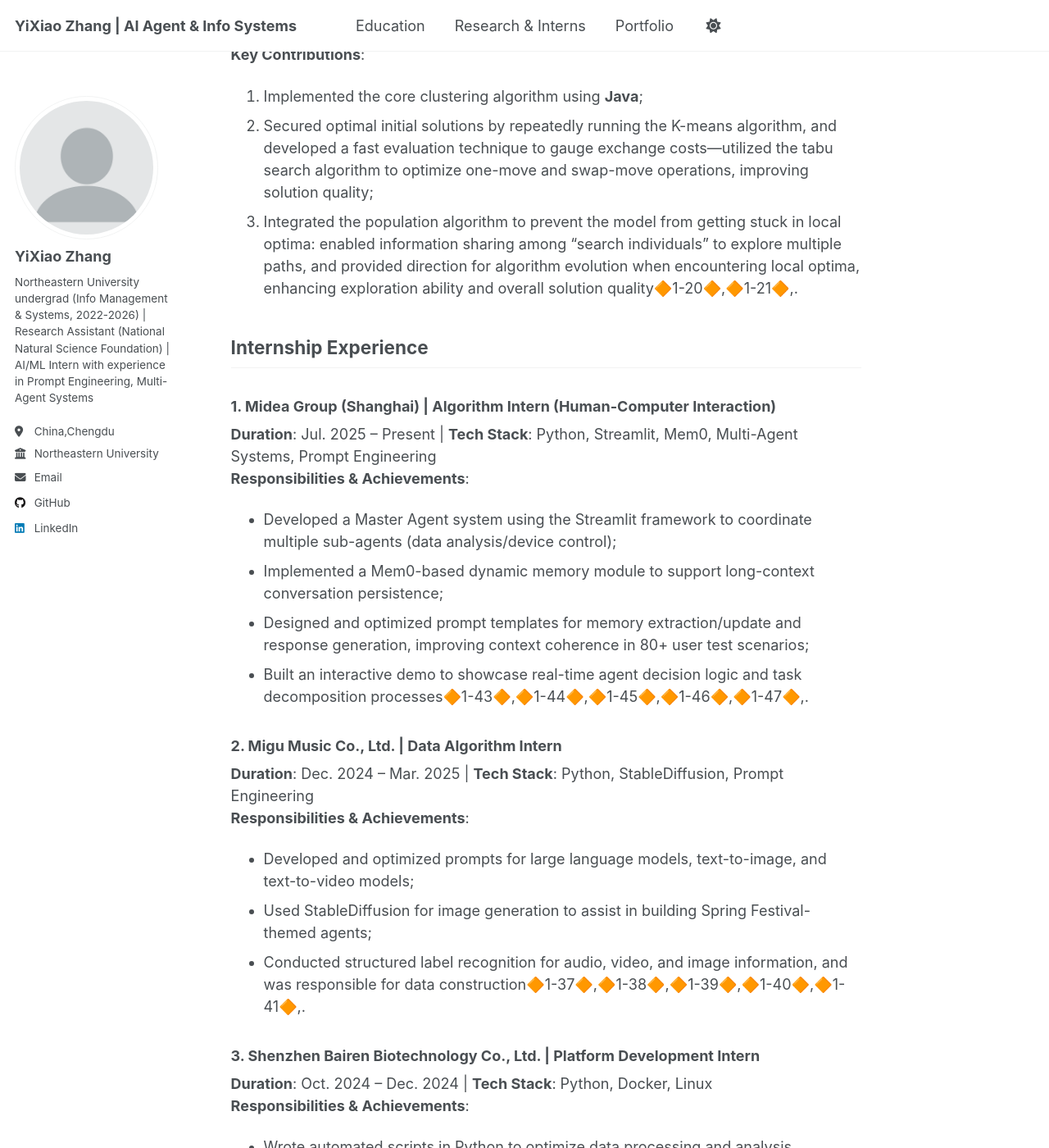
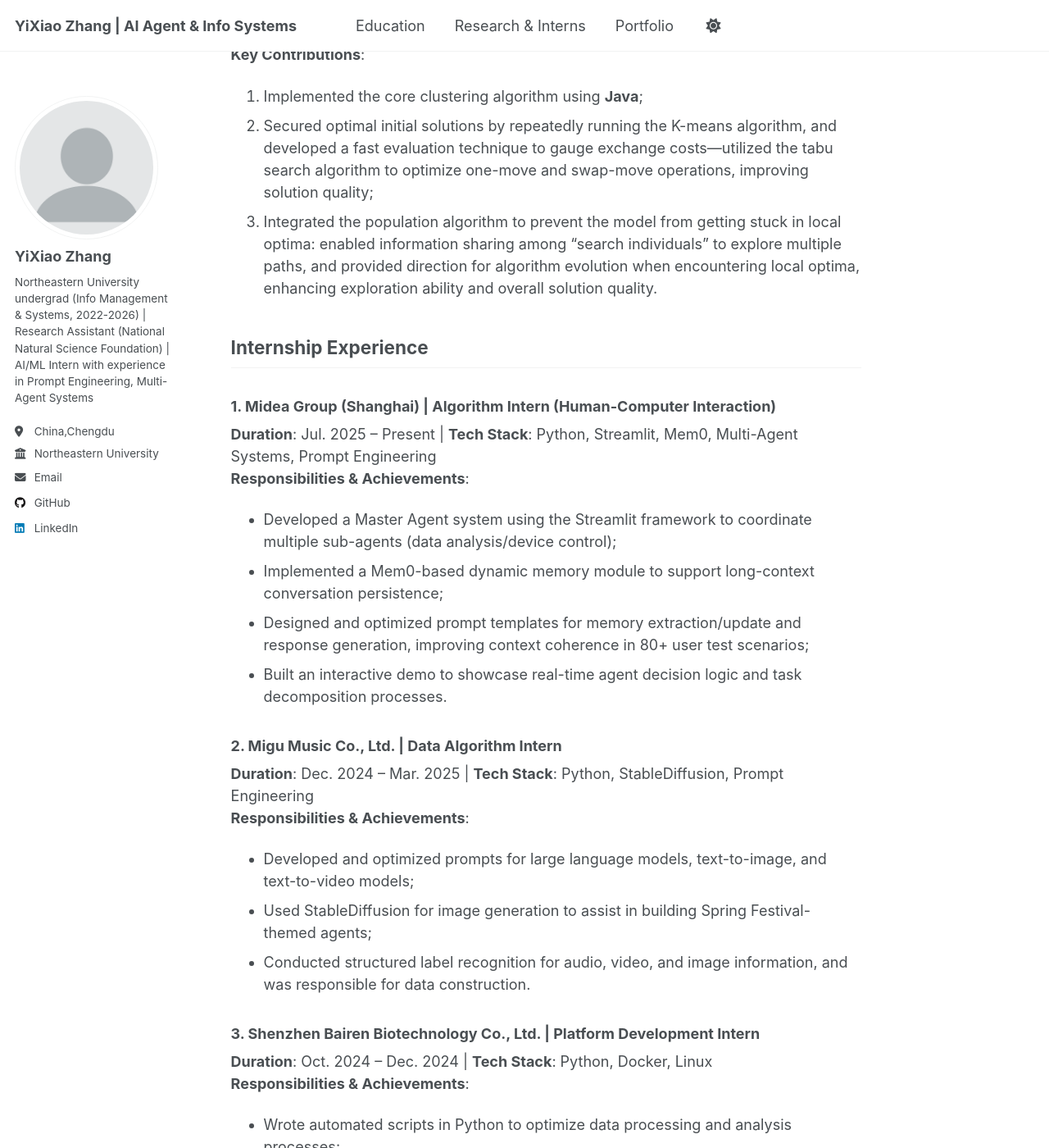
Before and after one commit to kiko022/kiko022.github.io, a Jekyll site: the page built from _pages/research_interns.md, in a window 1280 px wide and 1400 px high, scrolled down 343 px. Shown: the whole window at 82% size. Built offline with Jekyll 4.4.1, drawn with Linux system fonts in a browser that asks for light colours; a script that is not in the unit is left out; some of the changed text lies outside the part shown.

Commit message:
Update research_interns.md

```diff
--- a/_pages/research_interns.md
+++ b/_pages/research_interns.md
@@ -13,7 +13,7 @@ layout: single
 **Key Contributions**:
 1. Implemented the core clustering algorithm using **Java**;
 2. Secured optimal initial solutions by repeatedly running the K-means algorithm, and developed a fast evaluation technique to gauge exchange costs—utilized the tabu search algorithm to optimize one-move and swap-move operations, improving solution quality;
-3. Integrated the population algorithm to prevent the model from getting stuck in local optima: enabled information sharing among "search individuals" to explore multiple paths, and provided direction for algorithm evolution when encountering local optima, enhancing exploration ability and overall solution quality🔶1-20🔶,🔶1-21🔶,.
+3. Integrated the population algorithm to prevent the model from getting stuck in local optima: enabled information sharing among "search individuals" to explore multiple paths, and provided direction for algorithm evolution when encountering local optima, enhancing exploration ability and overall solution quality.
 
 
 ## Internship Experience
@@ -23,7 +23,7 @@ layout: single
 - Developed a Master Agent system using the Streamlit framework to coordinate multiple sub-agents (data analysis/device control);
 - Implemented a Mem0-based dynamic memory module to support long-context conversation persistence;
 - Designed and optimized prompt templates for memory extraction/update and response generation, improving context coherence in 80+ user test scenarios;
-- Built an interactive demo to showcase real-time agent decision logic and task decomposition processes🔶1-43🔶,🔶1-44🔶,🔶1-45🔶,🔶1-46🔶,🔶1-47🔶,.
+- Built an interactive demo to showcase real-time agent decision logic and task decomposition processes.
 
 
 ### 2. Migu Music Co., Ltd. | Data Algorithm Intern
@@ -31,7 +31,7 @@ layout: single
 **Responsibilities & Achievements**:
 - Developed and optimized prompts for large language models, text-to-image, and text-to-video models;
 - Used StableDiffusion for image generation to assist in building Spring Festival-themed agents;
-- Conducted structured label recognition for audio, video, and image information, and was responsible for data construction🔶1-37🔶,🔶1-38🔶,🔶1-39🔶,🔶1-40🔶,🔶1-41🔶,.
+- Conducted structured label recognition for audio, video, and image information, and was responsible for data construction.
 
 
 ### 3. Shenzhen Bairen Biotechnology Co., Ltd. | Platform Development Intern
@@ -40,7 +40,7 @@ layout: single
 - Wrote automated scripts in Python to optimize data processing and analysis processes;
 - Used Docker container technology to build, deploy, and manage application environments;
 - Completed server management, file system operations, problem debugging, and high-performance computing tasks in the Linux environment;
-- Wrote gpt4o-based prompts focused on bioinformatics to extract key information from source code or manuscripts and output it in JSON format🔶1-31🔶,🔶1-32🔶,🔶1-33🔶,🔶1-34🔶,🔶1-35🔶,.
+- Wrote gpt4o-based prompts focused on bioinformatics to extract key information from source code or manuscripts and output it in JSON format.
 
 
 ### 4. Chengdu Xiaoduo Technology Co., Ltd. | R&D Intern (Prompt Engineer)
@@ -48,8 +48,8 @@ layout: single
 **Responsibilities & Achievements**:
 - Built a routing-style intelligent Agent based on the RAG framework: used large language models to rewrite and classify user queries, and routed them to four workflows (knowledge base Q&A, product Q&A, product recommendation, product comparison);
 - Established a vectorized database with Elasticsearch, completing lightweight vectorization storage of knowledge base content through manually defined semantic features (e.g., product keyword weights, question intent tags);
-- Designed interactive visualizations and interfaces using Streamlit to create simple demos for showcasing the integration of retrieval augmentation technology in AI interactions🔶1-24🔶,🔶1-25🔶,🔶1-26🔶,🔶1-27🔶,🔶1-28🔶,🔶1-29🔶,.
+- Designed interactive visualizations and interfaces using Streamlit to create simple demos for showcasing the integration of retrieval augmentation technology in AI interactions.
 
 
 ### Quick Access to Detailed CV
-[Download My CV (PDF)](/files/CV.pdf) – View complete records of research and internship processes🔶1-1🔶,.
+[Download My CV (PDF)](/files/CV.pdf) – View complete records of research and internship processes.
```
